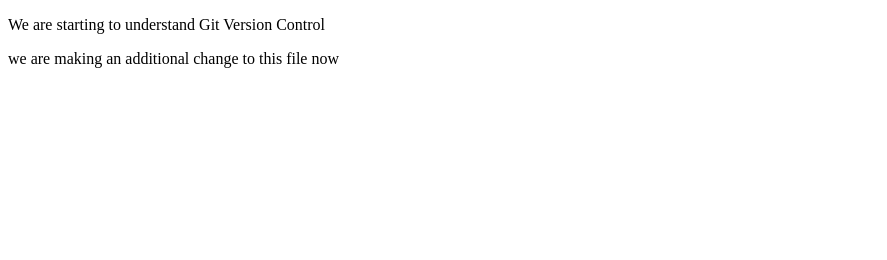
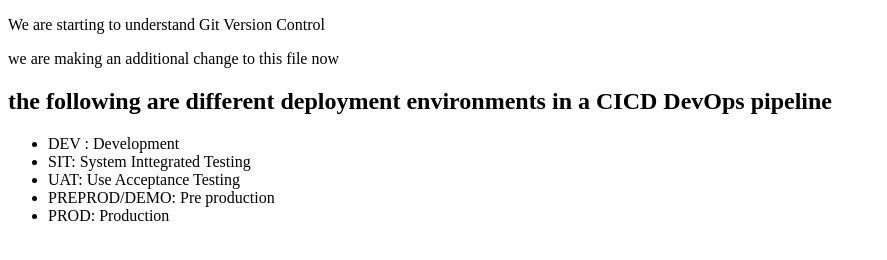
Before and after one commit to EttaJames/git-for-beginners, a plain HTML site: page index.html in a window 1280 px wide. Shown: the whole page, without its empty margins (0-887 px from the left). Drawn offline with Linux system fonts and the light colour scheme.

Commit message:
CICD phases explained

```diff
--- a/index.html
+++ b/index.html
@@ -9,5 +9,15 @@
     <p>We are starting to understand Git Version Control</p>
 
     <p>we are making an additional change to this file now</p>
+
+    <h2>the following are different deployment environments in a CICD DevOps  pipeline</h2>
+
+    <ul>
+        <li>DEV : Development</li>
+        <li>SIT: System Inttegrated Testing</li>
+        <li>UAT: Use Acceptance Testing</li>
+        <li>PREPROD/DEMO: Pre production</li>
+        <li>PROD: Production</li>
+    </ul>
 </body>
 </html>
```
